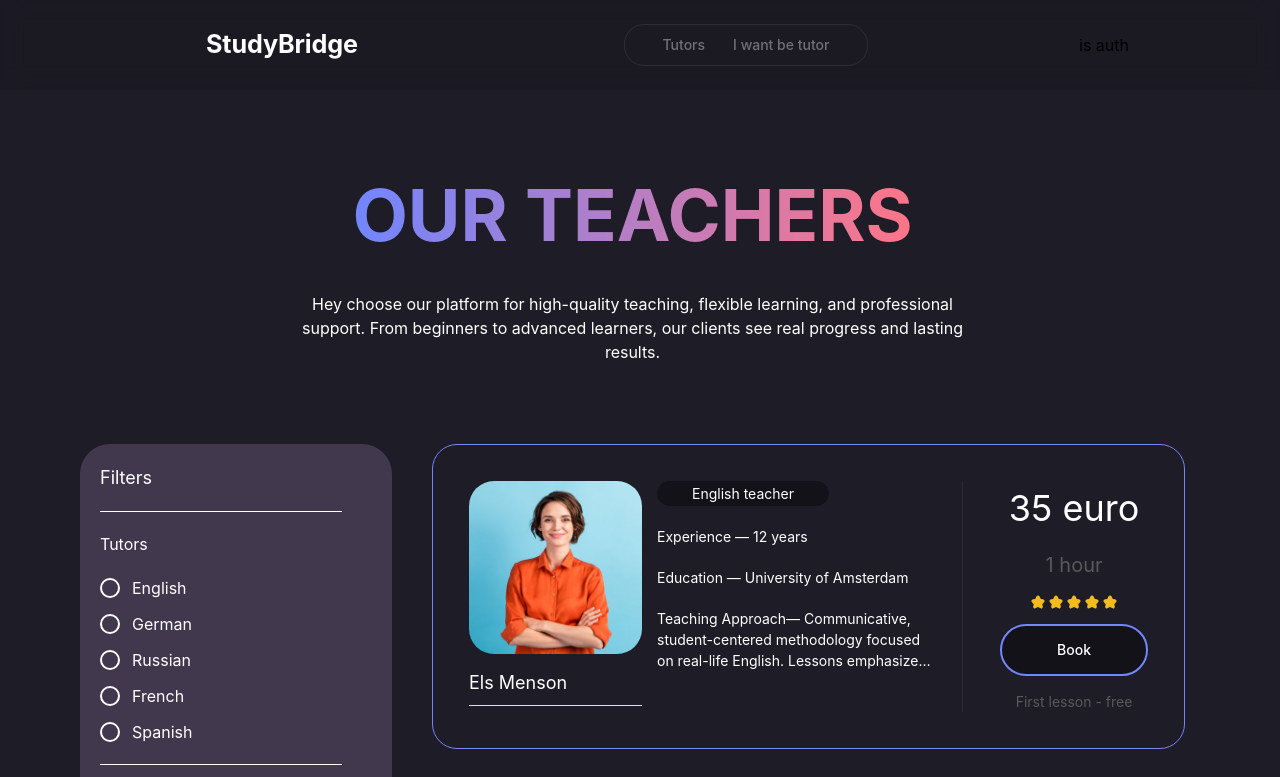
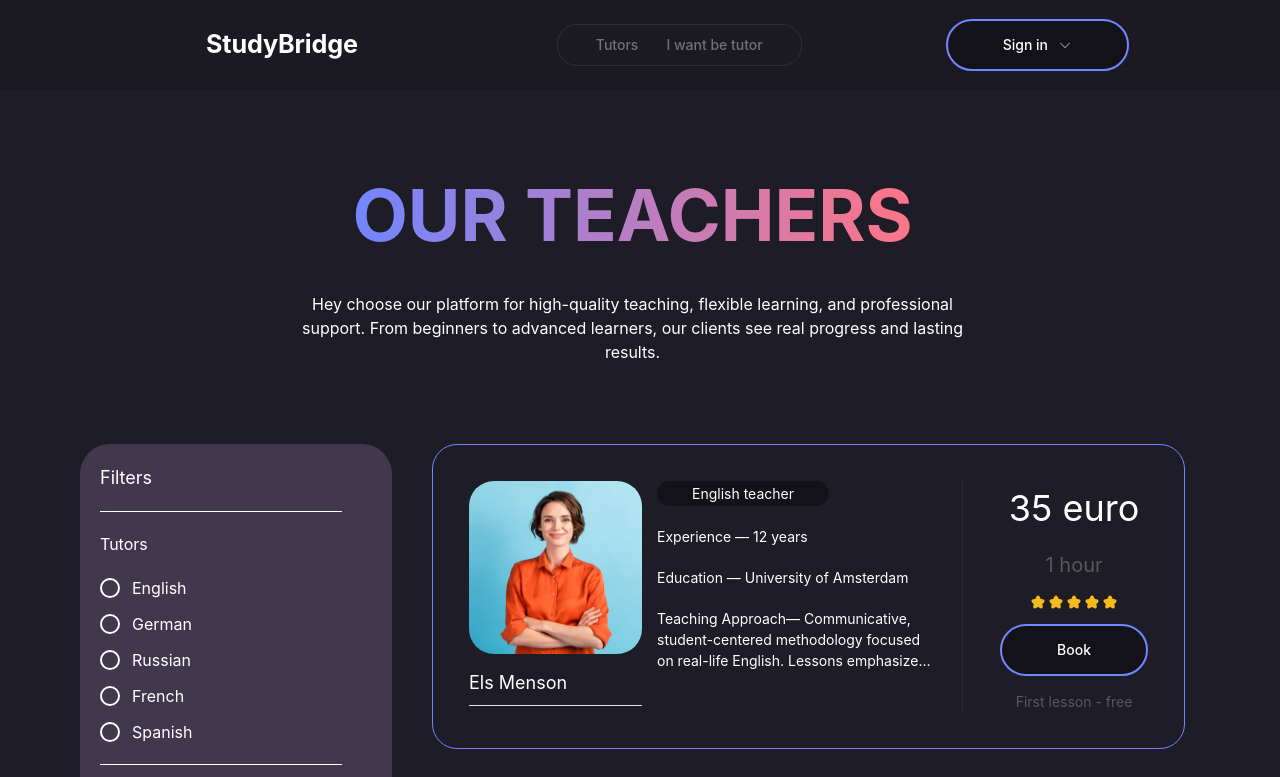
Before and after one commit to Dmytro-Doronin/components, a React (Vite) app: page /teachers in a window 1280 px wide. Shown: the top 777 px of the page. Built offline with nearby package versions, Linux system fonts and the light colour scheme.

Commit message:
sign in panel

```diff
--- a/src/components/header/Header.tsx
+++ b/src/components/header/Header.tsx
@@ -2,10 +2,11 @@ import { useState } from 'react';
 import { Logo } from "../logo/Logo.tsx";
 import { Button } from "../ui/button/Button.tsx";
 import { MobileMenu, MenuButton } from "../ui/mobileMenu/MobileMenu.tsx";
+import {ControlPanel} from "../userPanel/UserPanel.tsx";
 
 export const Header = () => {
     const [isMobileMenuOpen, setIsMobileMenuOpen] = useState(false);
-    const isAuth = true;
+    const isAuth = false;
     const handleMobileMenuToggle = () => {
         setIsMobileMenuOpen(!isMobileMenuOpen);
     };
@@ -33,9 +34,8 @@ export const Header = () => {
                     {isAuth ? (
                         <div>is auth </div>
                     ) : (
-                        <Button variant='secondary' className='hidden lg:block'>Sign in</Button>
+                        <ControlPanel classNames=''/>
                     )}
-
                     <MenuButton
                         onClick={handleMobileMenuToggle}
                         isOpen={isMobileMenuOpen}
--- a/src/components/icons/ArrowDown.tsx
+++ b/src/components/icons/ArrowDown.tsx
@@ -7,9 +7,9 @@ import {
     type ForwardRefExoticComponent,
 } from 'react';
 const SvgComponent = (props: SVGProps<SVGSVGElement>, ref: Ref<SVGSVGElement>) => (
-    <svg {...props} ref={ref} width="14" height="14" viewBox="0 0 14 14" fill="none" xmlns="http://www.w3.org/2000/svg">
+    <svg {...props} ref={ref} width="14" height="14" viewBox="0 0 14 14" fill="currentColor" xmlns="http://www.w3.org/2000/svg">
         <g opacity="0.6">
-            <path d="M11.6848 5.55953L7.30977 9.93453C7.26914 9.97521 7.22089 10.0075 7.16778 10.0295C7.11467 10.0515 7.05774 10.0628 7.00024 10.0628C6.94275 10.0628 6.88582 10.0515 6.83271 10.0295C6.7796 10.0075 6.73134 9.97521 6.69071 9.93453L2.31571 5.55953C2.23362 5.47744 2.1875 5.3661 2.1875 5.25C2.1875 5.1339 2.23362 5.02256 2.31571 4.94047C2.3978 4.85837 2.50915 4.81226 2.62524 4.81226C2.74134 4.81226 2.85268 4.85837 2.93477 4.94047L7.00024 9.00648L11.0657 4.94047C11.1064 4.89982 11.1546 4.86758 11.2077 4.84558C11.2608 4.82358 11.3178 4.81226 11.3752 4.81226C11.4327 4.81226 11.4897 4.82358 11.5428 4.84558C11.5959 4.86758 11.6441 4.89982 11.6848 4.94047C11.7254 4.98112 11.7577 5.02937 11.7797 5.08248C11.8017 5.13559 11.813 5.19251 11.813 5.25C11.813 5.30748 11.8017 5.36441 11.7797 5.41752C11.7577 5.47063 11.7254 5.51888 11.6848 5.55953Z" fill="black"/>
+            <path d="M11.6848 5.55953L7.30977 9.93453C7.26914 9.97521 7.22089 10.0075 7.16778 10.0295C7.11467 10.0515 7.05774 10.0628 7.00024 10.0628C6.94275 10.0628 6.88582 10.0515 6.83271 10.0295C6.7796 10.0075 6.73134 9.97521 6.69071 9.93453L2.31571 5.55953C2.23362 5.47744 2.1875 5.3661 2.1875 5.25C2.1875 5.1339 2.23362 5.02256 2.31571 4.94047C2.3978 4.85837 2.50915 4.81226 2.62524 4.81226C2.74134 4.81226 2.85268 4.85837 2.93477 4.94047L7.00024 9.00648L11.0657 4.94047C11.1064 4.89982 11.1546 4.86758 11.2077 4.84558C11.2608 4.82358 11.3178 4.81226 11.3752 4.81226C11.4327 4.81226 11.4897 4.82358 11.5428 4.84558C11.5959 4.86758 11.6441 4.89982 11.6848 4.94047C11.7254 4.98112 11.7577 5.02937 11.7797 5.08248C11.8017 5.13559 11.813 5.19251 11.813 5.25C11.813 5.30748 11.8017 5.36441 11.7797 5.41752C11.7577 5.47063 11.7254 5.51888 11.6848 5.55953Z" fill="currentColor"/>
         </g>
     </svg>
 );
--- a/src/components/userPanel/UserPanel.tsx
+++ b/src/components/userPanel/UserPanel.tsx
@@ -1,8 +1,75 @@
+import { useEffect, useRef, useState } from 'react';
+import { NavLink } from 'react-router-dom';
+import { twMerge } from "tailwind-merge";
+import { Button } from '../ui/button/Button.tsx';
+import ArrowDown from "../icons/ArrowDown.tsx";
 
-export const UserPanel = () => {
+type ControlPanelTypes = {
+    classNames?: string
+}
+
+
+export const ControlPanel = ({classNames}: ControlPanelTypes) => {
+    const [openMenu, setOpenMenu] = useState(false);
+    const wrapperRef = useRef<HTMLDivElement | null>(null);
+
+    useEffect(() => {
+        if (!openMenu) {
+            return;
+        }
+
+        const onPointerDown = (e: PointerEvent) => {
+            const el = wrapperRef.current;
+            if (!el) {
+                return;
+            }
+
+            if (!el.contains(e.target as Node)) {
+                setOpenMenu(false);
+            }
+        };
+
+        document.addEventListener('pointerdown', onPointerDown);
+
+        return () => document.removeEventListener('pointerdown', onPointerDown);
+    }, [openMenu]);
+
     return (
-        <div>
-
+        <div ref={wrapperRef} className={twMerge("hidden md:flex relative flex-col items-end", classNames)}>
+            <Button variant='secondary' className='items-center gap-[10px]' onClick={() => setOpenMenu((prev) => !prev)}>
+                <span className='text-light-100'>Sign in </span><ArrowDown/>
+            </Button>
+            <div
+                className={[
+                    'absolute top-[130%] z-[400] flex items-start w-full flex-col rounded-[20px] bg-[var(--color-dark-900)] p-[10px]',
+                    'opacity-0 invisible transition-opacity duration-300 ease-in-out',
+                    openMenu && 'opacity-100 visible',
+                ]
+                    .filter(Boolean)
+                    .join(' ')}
+            >
+                <Button as={NavLink}
+                        className="flex justify-start gap-[10px] w-full rounded-[40px] p-[10px] transition-none
+                        hover:text-[var(--color-dark-900)] hover:bg-[var(--color-purple-500)]
+                        "
+                        to='/register/student'
+                        variant='link'
+                        onClick={() => setOpenMenu((prev) => !prev)}
+                >
+                    <span className='text-light-100'>Sign in as a student</span>
+                </Button>
+                <Button
+                    as={NavLink}
+                    className="flex justify-start gap-[10px]  w-full rounded-[40px] p-[10px] transition-none
+                                hover:text-[var(--color-dark-900)] hover:bg-[var(--color-purple-500)]
+                               "
+                    to='/register/tutor'
+                    variant='link'
+                    onClick={() => setOpenMenu((prev) => !prev)}
+                >
+                    <span className='text-light-100'>Sign in as a tutor</span>
+                </Button>
+            </div>
         </div>
     );
 };
```
Also changed, not shown: src/router/routesVariables/authRoutes.tsx (+4 -4 lines).
